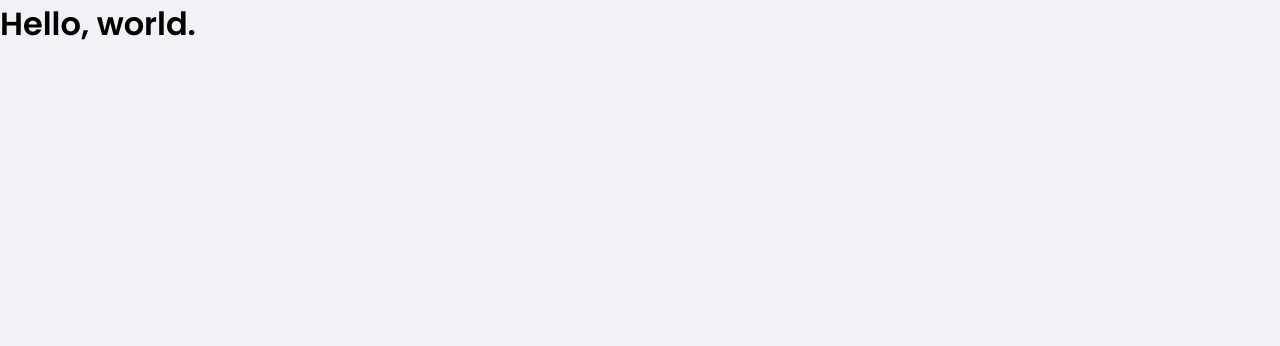
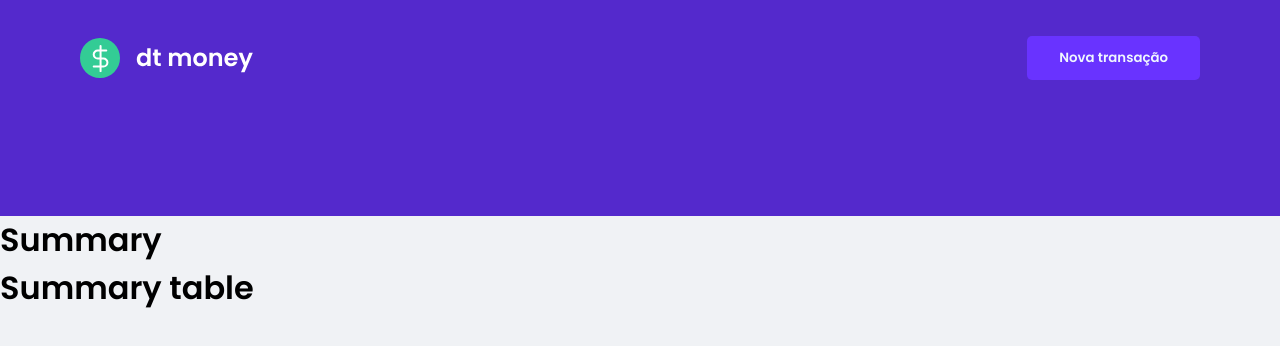
Before and after one commit to guirecordon/ignite21-chapter02, a React (Create React App) app: page / in a window 1280 px wide. Shown: the top 346 px of the page. Built offline with nearby package versions, Linux system fonts and the light colour scheme.

Commit message:
Add header styles

```diff
--- a/src/App.tsx
+++ b/src/App.tsx
@@ -1,11 +1,13 @@
+import { Header } from './components/Header';
+import { Summary } from './components/Summary';
 import { GlobalStyle } from './styles/global'
 
 export function App() {
   return (
-    <div>
-      <h1>Hello, world.</h1>
-
+    <>
+      <Header />
+      <Summary />
       <GlobalStyle />
-    </div>
+    </>
   );
 }
--- /dev/null
+++ b/src/components/Header/index.tsx
@@ -0,0 +1,16 @@
+import { HeaderContainer } from "./style";
+
+import dtlogo from '../../assets/dtlogo.svg'
+
+export function Header() {
+  return (
+    <HeaderContainer>
+      <div>
+        <img src={dtlogo} alt="dt money logo" />
+        <button>
+          Nova transação
+        </button>
+      </div>
+    </HeaderContainer>
+  )
+}
--- /dev/null
+++ b/src/components/Header/style.ts
@@ -0,0 +1,31 @@
+import styled from "styled-components"
+
+export const HeaderContainer = styled.header`
+  background: var(--blue);
+
+  div {
+    margin: 0 auto;
+    padding: 2.25rem 0 8.5rem;
+    width: 100%;
+    max-width: 1120px;
+
+    display: flex;
+    justify-content: space-between;
+    align-items: center;
+  }
+
+  button {
+    padding: 0.75rem 2rem;
+    outline: none;
+    border: none;
+    border-radius: 5px;
+    background: var(--lightBlue);
+    color: var(--blueText);
+    font-weight: 600;
+
+    &:hover {
+      filter: brightness(0.9);
+    }
+  }
+
+`
--- /dev/null
+++ b/src/components/Summary/index.tsx
@@ -0,0 +1,11 @@
+import { SummaryTable } from "../SummaryTable";
+
+
+export function Summary() {
+  return (
+    <>
+      <h1>Summary</h1>
+      <SummaryTable />
+    </>
+  )
+}
--- /dev/null
+++ b/src/components/Summary/style.ts
@@ -0,0 +1,4 @@
+import styled from 'styled-components'
+
+export const SummaryContainer = styled.div`
+`
--- /dev/null
+++ b/src/components/SummaryTable/index.tsx
@@ -0,0 +1,5 @@
+export function SummaryTable() {
+  return (
+    <h1>Summary table</h1>
+  )
+}
--- /dev/null
+++ b/src/components/SummaryTable/style.ts
@@ -0,0 +1,3 @@
+import styled from 'styled-components'
+
+export const SummaryTableContainer = styled.div``
--- a/src/styles/global.ts
+++ b/src/styles/global.ts
@@ -5,11 +5,11 @@ export const GlobalStyle = createGlobalStyle`
     --background: #F0F2F5;
     --title: #363F5F;
     --text: #969CB2;
-    --blueText: ##eff6ff;
+    --blueText: #eff6ff;
     --greenText: ##f0fdf4;
 
     --blue: #5429CC;
-    --blue-light: #6933ff;
+    --lightBlue: #6933ff;
     --green: #33CC95;
     --red: #E52E4D;
   }
```
Also changed, not shown: src/assets/dtlogo.svg (added).
